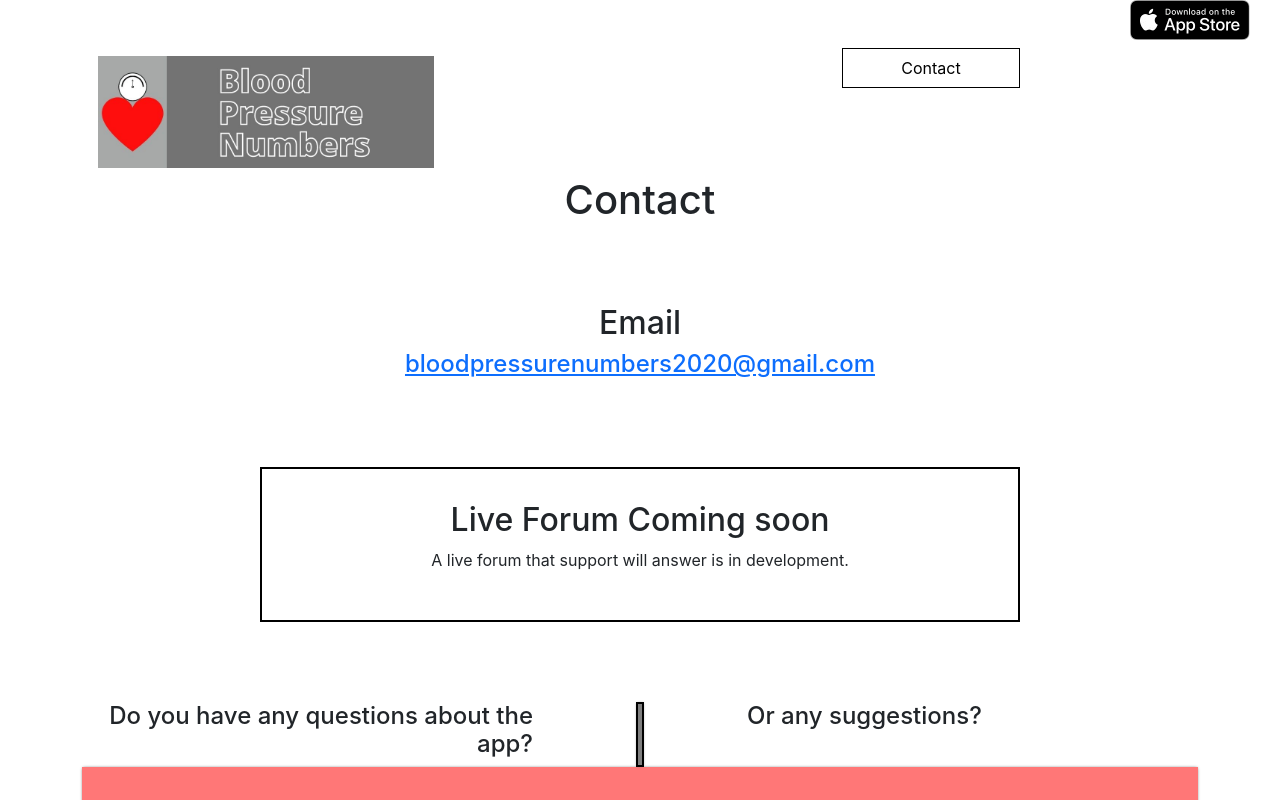
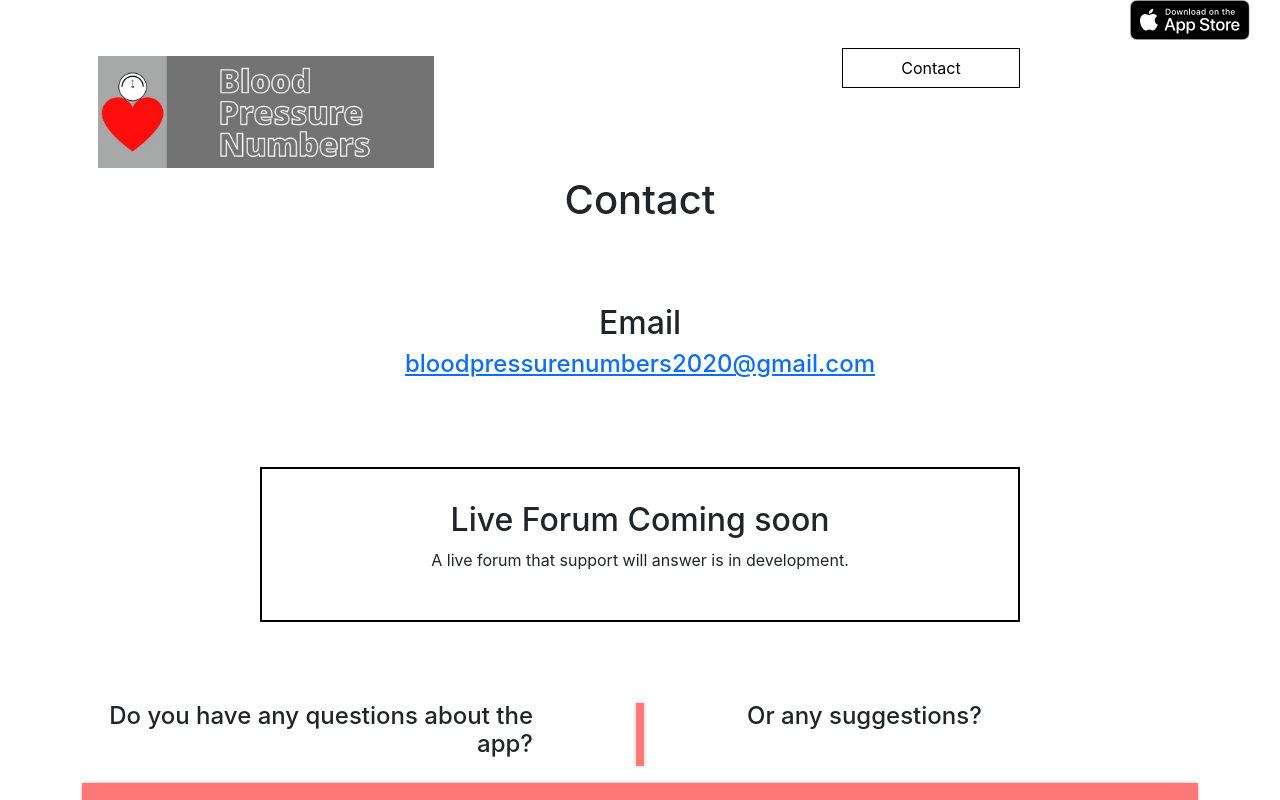
Before and after one commit to jgarcia4444/bpn-web-client, a React (Create React App) app: page /contact in a window 1280 px wide. Shown: the top 800 px of the page. Built offline with nearby package versions, Linux system fonts and the light colour scheme; no server answers.

Commit message:
changed the colors of the forum title seprator.

```diff
--- a/src/components/Contact/index.css
+++ b/src/components/Contact/index.css
@@ -21,11 +21,15 @@
 
 .forum-info-title-separator {
     height: 100%;
-    width: 8px;
-    border: 2px solid #000;
+    width: 10px;
+    border: 1px solid #ffeeee;
     margin: 0 auto;
-    background-color: #7f7f7f;
+    background-color: #ff7777;
     box-shadow: 0 0 3px -1px #777;
+}
+
+.forum-info-title-row {
+    margin-bottom: 1em;
 }
 
 .forum-info {
--- a/src/components/Contact/index.js
+++ b/src/components/Contact/index.js
@@ -45,7 +45,7 @@ class Contact extends Component {
                 </Row>
                 <Row>
                     <Container className="forum-info-container">
-                        <Row>
+                        <Row className="forum-info-title-row">
                             <Col md={5}>
                                 <h4 className="forum-info-h4-1">
                                     Do you have any questions about the app?
```
